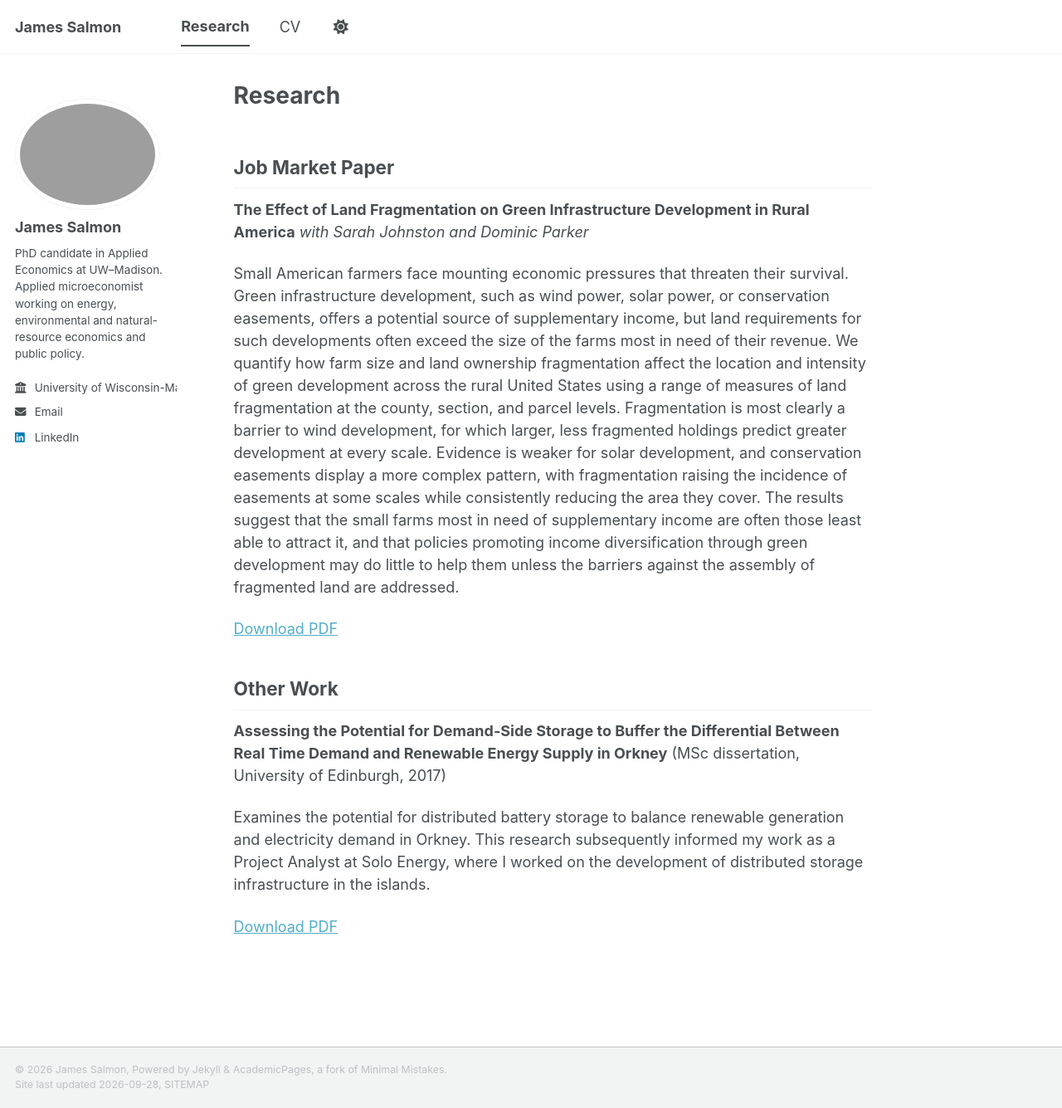
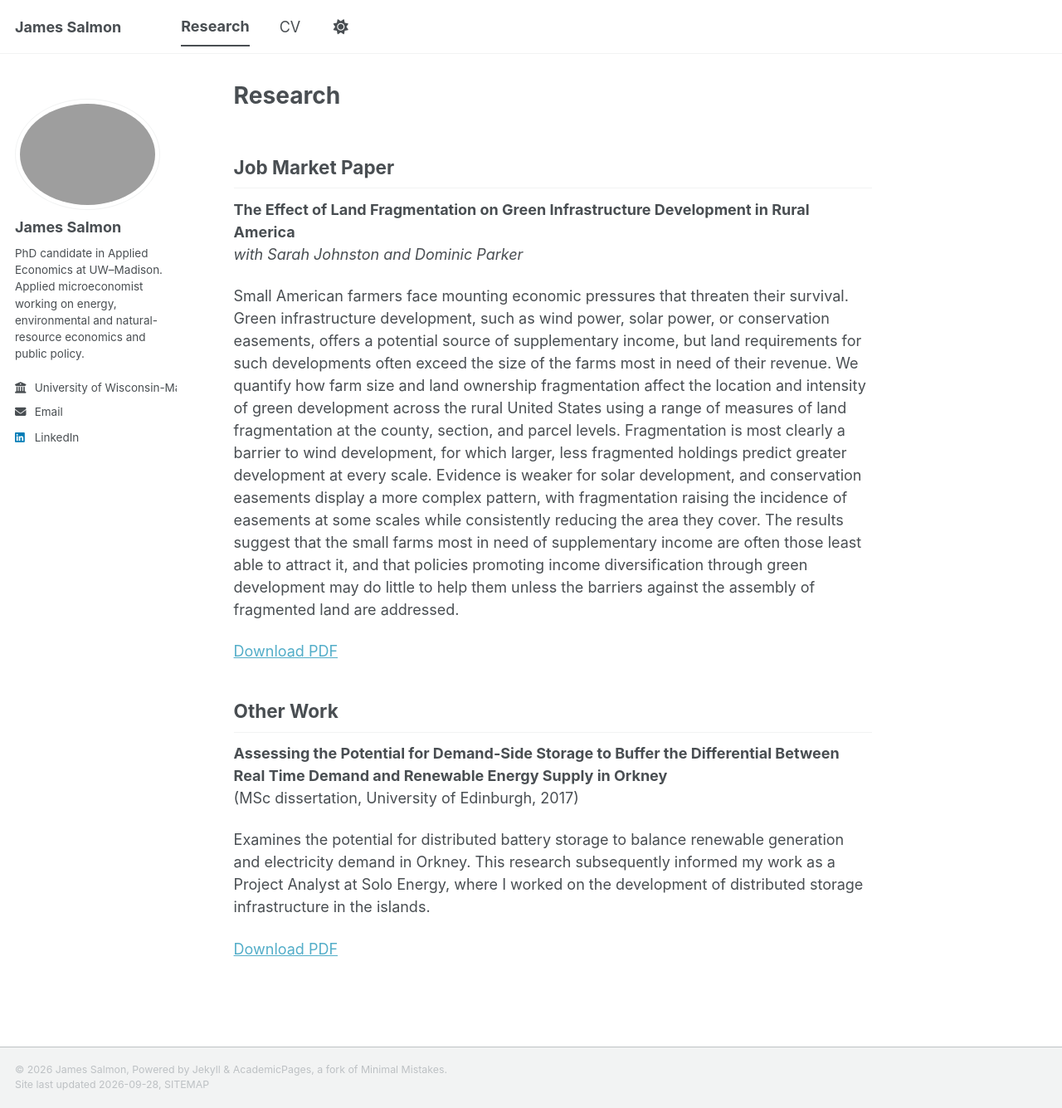
Before and after one commit to James-Salmon/James-Salmon.github.io, a Jekyll site: the page built from _pages/research.md, in a window 1280 px wide and 1335 px high. Shown: the whole window at 83% size. Built offline with Jekyll 4.4.1, drawn with Linux system fonts in a browser that asks for light colours; a style sheet for code colours, icons or effects is not loaded.

```diff
--- a/_pages/research.md
+++ b/_pages/research.md
@@ -7,7 +7,7 @@ author_profile: true
 
 ## Job Market Paper
 
-**The Effect of Land Fragmentation on Green Infrastructure Development in Rural America**
+**The Effect of Land Fragmentation on Green Infrastructure Development in Rural America**\
 *with Sarah Johnston and Dominic Parker*
 
 Small American farmers face mounting economic pressures that threaten their survival. Green infrastructure development, such as wind power, solar power, or conservation easements, offers a potential source of supplementary income, but land requirements for such developments often exceed the size of the farms most in need of their revenue. We quantify how farm size and land ownership fragmentation affect the location and intensity of green development across the rural United States using a range of measures of land fragmentation at the county, section, and parcel levels. Fragmentation is most clearly a barrier to wind development, for which larger, less fragmented holdings predict greater development at every scale. Evidence is weaker for solar development, and conservation easements display a more complex pattern, with fragmentation raising the incidence of easements at some scales while consistently reducing the area they cover. The results suggest that the small farms most in need of supplementary income are often those least able to attract it, and that policies promoting income diversification through green development may do little to help them unless the barriers against the assembly of fragmented land are addressed.
@@ -16,7 +16,8 @@ Small American farmers face mounting economic pressures that threaten their surv
 
 ## Other Work
 
-**Assessing the Potential for Demand-Side Storage to Buffer the Differential Between Real Time Demand and Renewable Energy Supply in Orkney** (MSc dissertation, University of Edinburgh, 2017)
+**Assessing the Potential for Demand-Side Storage to Buffer the Differential Between Real Time Demand and Renewable Energy Supply in Orkney**\
+(MSc dissertation, University of Edinburgh, 2017)
 
 Examines the potential for distributed battery storage to balance renewable generation and electricity demand in Orkney. This research subsequently informed my work as a Project Analyst at Solo Energy, where I worked on the development of distributed storage infrastructure in the islands.
 
```
